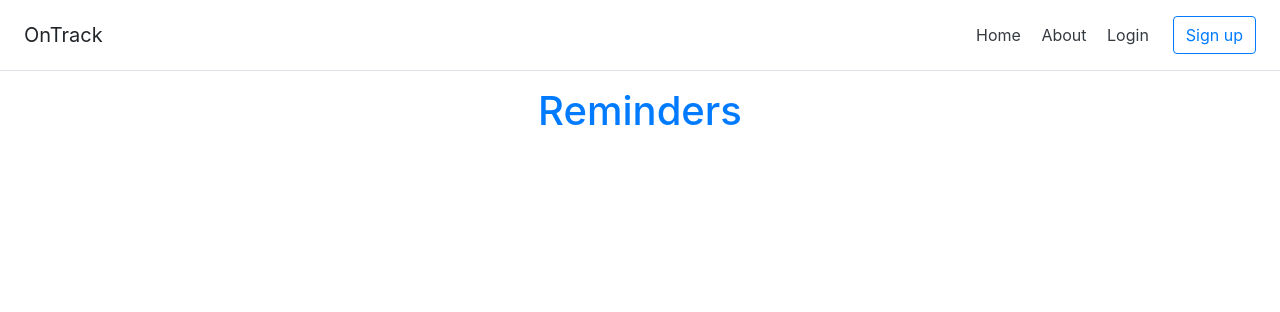
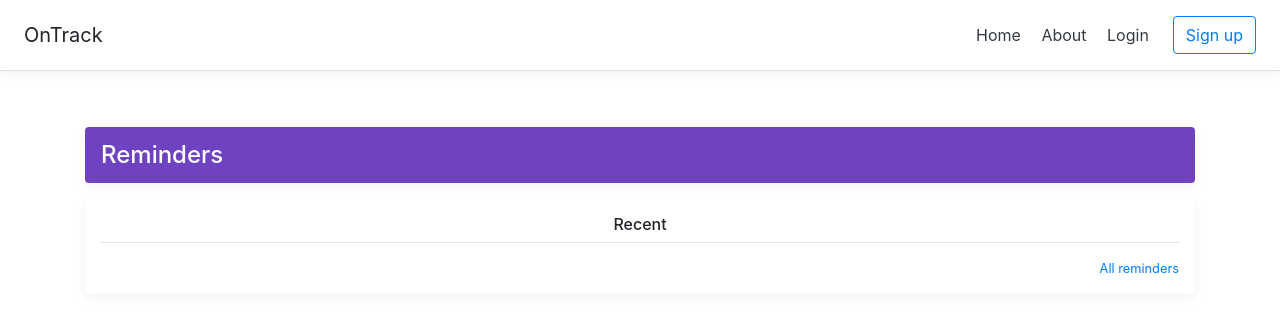
Before and after one commit to mahirjain25/OnTrack, a Django app: page /reminders/ in a window 1280 px wide. Shown: the top 312 px of the page. Run offline with Django 3.2, Linux system fonts and the light colour scheme; data that the repository does not hold is empty; some libraries are stand-ins or nearby versions.

Commit message:
made reminders pretty

```diff
--- a/ontrack/ontrack/templates/reminder.html
+++ b/ontrack/ontrack/templates/reminder.html
@@ -6,20 +6,50 @@
 <head>
 	<title>{{ user.username }}'s Reminders
 	</title>
-</head>
 
-<div>
-    <h1><a href="/">Reminders</a></h1>
-</div>
-<br>
-{% for reminder in reminders %}
-    <div>
-        <p>created: {{ reminder.created_date }}</p>
-        <h1><a href="">{{ reminder.title }}</a></h1>
-        <p>due on: {{ reminder.due_date }}</p>
-        <p>{{ reminder.text|linebreaksbr }}</p>
-    </div>
-{% endfor %}
+  <style>
+    html,
 
 
+.text-white-50 { color: rgba(255, 255, 255, .5); }
+
+.bg-purple { background-color: var(--purple); }
+
+.border-bottom { border-bottom: 1px solid #e5e5e5; }
+
+.box-shadow { box-shadow: 0 .25rem .75rem rgba(0, 0, 0, .05); }
+
+.lh-100 { line-height: 1; }
+.lh-125 { line-height: 1.25; }
+.lh-150 { line-height: 1.5; }
+
+
+  </style>
+</head>
+<br>
+<main role="main" class="container">
+      <div class="d-flex align-items-center p-3 my-3 text-white-50 bg-purple rounded box-shadow">
+        <div class="lh-100">
+          <h4 class="mb-0 text-white lh-100">Reminders</h6>
+        </div>
+      </div>
+
+      <div class="my-3 p-3 bg-white rounded box-shadow">
+        <h6 class="border-bottom border-gray pb-2 mb-0">Recent</h6>
+        {% for reminder in reminders%}
+          <div class="media text-muted pt-3">
+            <img data-src="holder.js/32x32?theme=thumb&bg=007bff&fg=007bff&size=1" alt="" class="mr-2 rounded">
+            <p class="media-body pb-3 mb-0 small lh-125 border-bottom border-gray">
+              <strong class="d-block text-gray-dark">{{ reminder.title }}</strong>
+              <small>due on: {{reminder.due_date}}</small>
+              <br>
+               {{reminder.text}}
+            </p>
+          </div>
+        {% endfor %}
+        <small class="d-block text-right mt-3">
+          <a href="#">All reminders</a>
+        </small>
+      </div>
+</main>
 {% endblock%}
```
